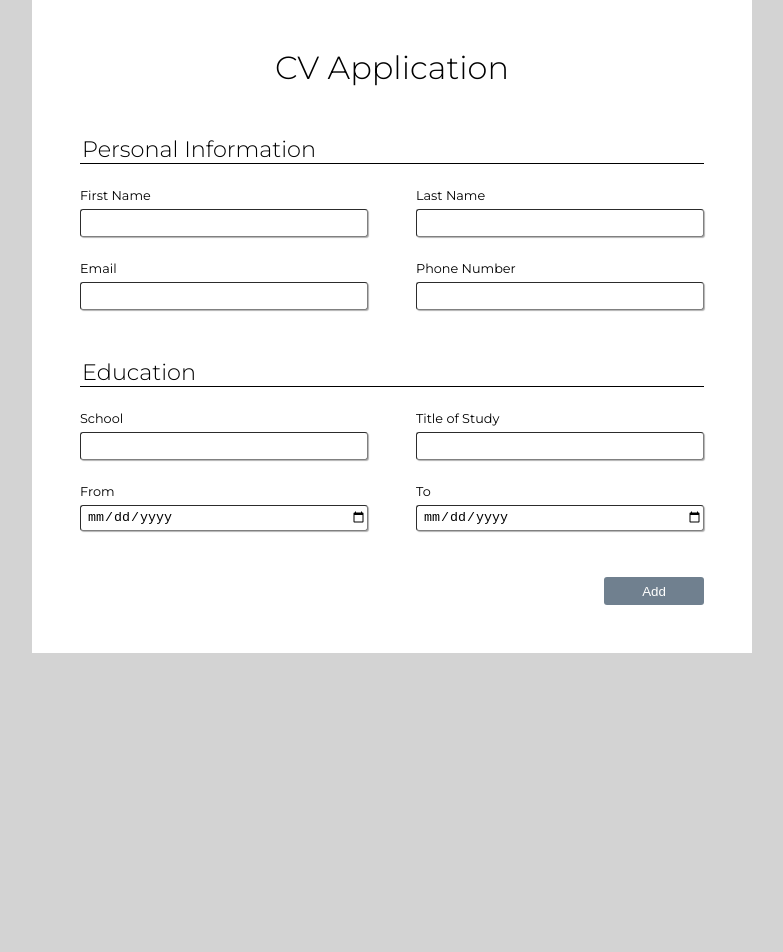
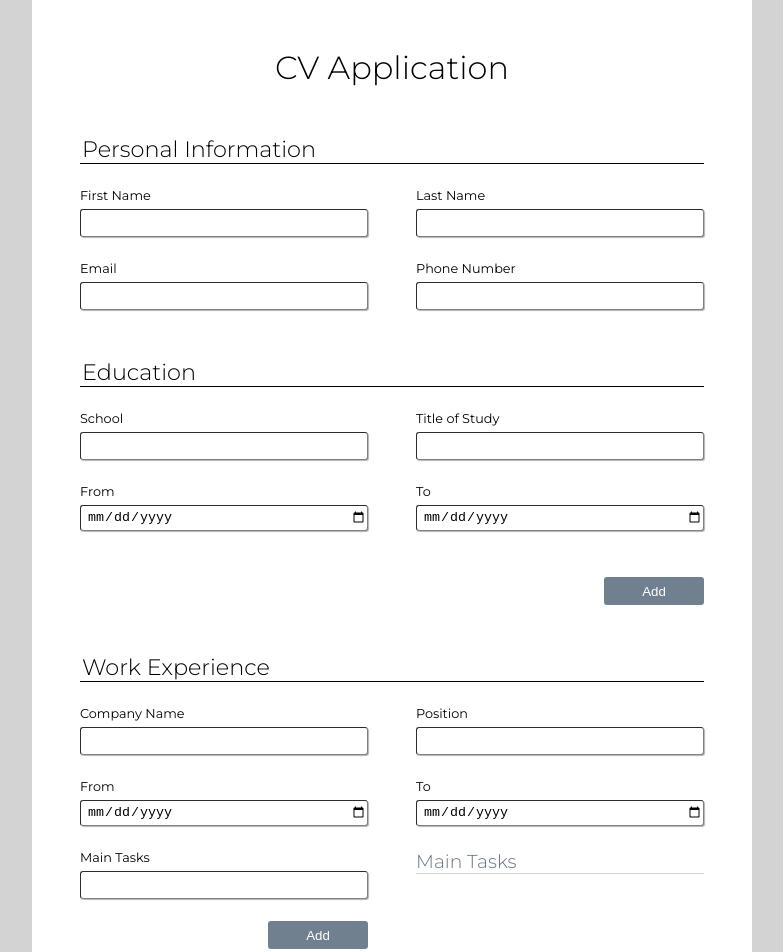
Before and after one commit to Ali-009/cv-app-2, a React (Create React App) app: page / in a window 1280 px wide. Shown: the top 952 px of the page, without its empty margins (248-1031 px from the left). Before the commit the page ends 800 px from the top, so only its background shows below. Built offline with nearby package versions, Linux system fonts and the light colour scheme.

Commit message:
Set up the basic layout for the work experience section

```diff
--- a/src/App.js
+++ b/src/App.js
@@ -2,8 +2,10 @@
 import React from 'react';
 import PersonalInfoInput from './components/PersonalInfoInput';
 import EducationInput from './components/EducationInput';
+import WorkExpInput from './components/WorkExpInput';
 import HistoryContainer from './components/HistoryContainer';
 import EduHistoryItem from './components/EduHistoryItem';
+import WorkHistoryItem from './components/WorkHistoryItem';
 
 import uniqid from 'uniqid'
 import './styles/app-style.css'
@@ -27,17 +29,34 @@ class App extends React.Component{
       eduStartEdit: '',
       eduEndEdit: '',
       eduEditIndex: 0,
+      companyName: '',
+      position: '',
+      workStart: '',
+      workEnd: '',
+      workHistory: [],
+      workHistoryEdit: false,
+      companyNameEdit: '',
+      positionEdit: '',
+      workStartEdit: '',
+      workEndEdit: '',
+      workEditIndex: 0,
     }
+
     //Used to create React Controlled Inputs
     this.updateForm = this.updateForm.bind(this)
     this.updateEditSection = this.updateEditSection.bind(this)
+
     //Used to add an item to a history array
     this.addHistory = this.addHistory.bind(this)
     this.addEduHistory = this.addEduHistory.bind(this)
+    this.addWorkHistory = this.addWorkHistory.bind(this)
+
     //Used for editing history arrays
     this.editHistory = this.editHistory.bind(this)
     this.editEduHistoryRequest = this.editEduHistoryRequest.bind(this)
+    this.editWorkHistoryRequest = this.editWorkHistoryRequest.bind(this)
     this.editEduHistory = this.editEduHistory.bind(this)
+    this.editWorkHistory = this.editWorkHistory.bind(this)
   }
 
   updateForm(name, value){
@@ -74,16 +93,39 @@ class App extends React.Component{
     })
   }
 
+  addWorkHistory(){
+    this.setState((state) => {
+      const {companyName, position, workStart, workEnd, workHistory} = state
+      const workData = {companyName, position, workStart, workEnd}
+      return{
+        workHistory: this.addHistory(workData, workHistory)
+      }
+    })
+  }
+
   //The request to edit history has to be separate for both education and work experience
-  //due to the small differences between them. An abstraction for both couldn't be written
+  //due to the small differences between them. An abstraction for both is not worth the effort
   editEduHistoryRequest(elementData, index){
+    const {school, studyTitle, eduStart, eduEnd} = elementData
     this.setState({
         eduHistoryEdit: true,
-        schoolEdit: elementData.school,
-        studyTitleEdit: elementData.studyTitle,
-        eduStartEdit: elementData.eduStart,
-        eduEndEdit: elementData.eduEnd,
+        schoolEdit: school,
+        studyTitleEdit: studyTitle,
+        eduStartEdit: eduStart,
+        eduEndEdit: eduEnd,
         eduEditIndex: index,
+    })
+  }
+
+  editWorkHistoryRequest(elementData, index){
+    const {companyName, position, workStart, workEnd} = elementData
+    this.setState({
+      workHistoryEdit: true,
+      companyNameEdit: companyName,
+      positionEdit: position,
+      workStartEdit: workStart,
+      workEndEdit: workEnd,
+      workEditIndex: index,
     })
   }
 
@@ -120,9 +162,27 @@ class App extends React.Component{
     })
   }
 
+  editWorkHistory(){
+    this.setState((state => {
+      const {companyNameEdit, positionEdit, workStartEdit, workEndEdit, workHistory, workEditIndex} = state
+      const editSource = {companyNameEdit, positionEdit, workStartEdit, workEndEdit}
+      let editTarget = {
+        companyName: '',
+        position: '',
+        workStart: '',
+        workEnd: '',
+      }
+
+      return{
+        workHistory: this.editHistory(workHistory, editSource, editTarget, workEditIndex)
+      }
+    }))
+  }
+
   render(){
     const {firstName, lastName, email, phoneNumber} = this.state
     const {school, studyTitle, eduStart, eduEnd, eduHistory, eduHistoryEdit} = this.state
+    const {companyName, position, workStart, workEnd, workHistory} = this.state
 
     //conditionally render the education history container
     let eduHistoryContainer = null
@@ -139,6 +199,24 @@ class App extends React.Component{
               )
             })}
           </ul>
+      </HistoryContainer>
+    }
+
+    //conditionally render the work history container
+    let workHistoryContainer = null
+    if(workHistory.length > 0){
+      workHistoryContainer
+      = <HistoryContainer title='Work History'>
+        <ul>
+          {workHistory.map((workHistoryElement, index) => {
+            return (
+              <WorkHistoryItem key={uniqid()}
+              workHistoryElement={workHistoryElement}
+              workHistoryElementIndex={index}
+              editWorkHistoryRequest={this.editWorkHistoryRequest}/>
+            )
+          })}
+        </ul>
       </HistoryContainer>
     }
 
@@ -170,6 +248,11 @@ class App extends React.Component{
             <EducationInput header='Education' school={school} studyTitle={studyTitle}
             eduStart={eduStart} eduEnd={eduEnd} updateForm={this.updateForm}
             buttonPurpose='Add' updateEduHistory={this.addEduHistory}/>
+
+            {workHistoryContainer}
+            <WorkExpInput header='Work Experience' companyName={companyName} position={position}
+            workStart={workStart} workEnd={workEnd} updateForm={this.updateForm}
+            buttonPurpose='Add' updateWorkHistory={this.addWorkHistory}/>
           </form>
       </div>
     )
--- a/src/components/EduHistoryItem.js
+++ b/src/components/EduHistoryItem.js
@@ -18,7 +18,8 @@ class EduHistoryItem extends React.Component{
         const formattedStartDate = new Date(eduStart).toLocaleDateString('en-GB')
         const formattedEndDate = new Date(eduEnd).toLocaleDateString('en-GB')
         return (
-            <li>Studied {studyTitle} in {school} from {formattedStartDate} to {formattedEndDate} <button onClick={this.handleHistoryEdit}>edit</button></li>
+            <li>Studied {studyTitle} in {school} from {formattedStartDate} to {formattedEndDate}
+            <button onClick={this.handleHistoryEdit}>edit</button></li>
         )
     }
 }
--- a/src/components/EducationInput.js
+++ b/src/components/EducationInput.js
@@ -5,10 +5,10 @@ import InputSection from './InputSection'
 class EducationInput extends React.Component{
     constructor(props){
         super(props)
-        this.handleClick = this.handleClick.bind(this)
+        this.addEduHistory = this.addEduHistory.bind(this)
     }
 
-    handleClick(event){
+    addEduHistory(event){
         event.preventDefault()
         this.props.updateEduHistory()
     }
@@ -26,7 +26,7 @@ class EducationInput extends React.Component{
                 <FormControl name='eduEnd' label='To' type='date'
                 value={eduEnd} updateForm={updateForm} />
                 <button className="input-button"
-                onClick={this.handleClick}>{buttonPurpose}</button>
+                onClick={this.addEduHistory}>{buttonPurpose}</button>
             </InputSection>
         )
     }
--- a/src/components/FormControl.js
+++ b/src/components/FormControl.js
@@ -12,7 +12,7 @@ class FormControl extends React.Component{
     }
 
     render(){
-        const {name, label, type, value} = this.props
+        const {name, label, type, value, children} = this.props
         if(type === null){
             type = 'text'
         }
@@ -22,6 +22,7 @@ class FormControl extends React.Component{
                 <input type={type} id={name} name={name}
                 onChange={this.handleChange}
                 value={value}/>
+                {children}
             </div>
         )
     }
--- /dev/null
+++ b/src/components/WorkExpInput.js
@@ -0,0 +1,44 @@
+import React from 'react'
+import FormControl from './FormControl'
+import InputSection from './InputSection'
+import HistoryContainer from './HistoryContainer'
+
+class WorkExpInput extends React.Component{
+    constructor(props){
+        super(props)
+        this.addWorkHistory = this.addWorkHistory.bind(this)
+    }
+
+    addWorkHistory(event){
+        event.preventDefault()
+        this.props.updateWorkHistory()
+    }
+
+    render(){
+        const {header, companyName, position, workStart, workEnd, mainTasksInput, updateForm, buttonPurpose} = this.props
+        return (
+            <InputSection title={header}>
+                <FormControl name='companyName' label='Company Name' value={companyName} updateForm={updateForm} />
+                <FormControl name='position' label='Position'
+                value={position} updateForm={updateForm} />
+                <FormControl name='workStart' label='From'
+                value={workStart} updateForm={updateForm}
+                type='date'/>
+                 <FormControl name='workEnd' label='To'
+                value={workEnd} updateForm={updateForm}
+                type='date'/>
+                <FormControl name='mainTasksInput' label='Main Tasks' value={mainTasksInput}
+                updateForm={updateForm}>
+                    <button className='input-button' onClick={this.addMainTask}>Add</button>
+                </FormControl>
+                <HistoryContainer title='Main Tasks'>
+
+                </HistoryContainer>
+                <button className="input-button"
+                onClick={this.addWorkHistory}>{buttonPurpose}</button>
+            </InputSection>
+        )
+    }
+}
+
+export default WorkExpInput
--- a/src/components/WorkHistoryItem.js
+++ b/src/components/WorkHistoryItem.js
@@ -0,0 +1,24 @@
+import React from 'react'
+
+class WorkHistoryItem extends React.Component{
+    constructor(props){
+        super(props)
+        this.handleHistoryEdit = this.handleHistoryEdit.bind(this)
+    }
+
+    handleHistoryEdit(event){
+        event.preventDefault()
+    }
+
+    render(){
+        const {companyName, position, workStart, workEnd} = this.props.workHistoryElement
+        const formattedStartDate = new Date(workStart).toLocaleDateString('en-GB')
+        const formattedEndDate = new Date(workEnd).toLocaleDateString('en-GB')
+        return (
+            <li>Worked in {companyName} as a {position} from {formattedStartDate} to {formattedEndDate}
+            <button onClick={this.handleHistoryEdit}>edit</button></li>
+        )
+    }
+}
+
+export default WorkHistoryItem
--- a/src/styles/app-style.css
+++ b/src/styles/app-style.css
@@ -43,6 +43,7 @@ ul{
 
 .history-container h3{
     font-weight: 300;
+    border-bottom: solid thin lightgray;
 }
 
 .history-container li{
--- a/src/styles/section-style.css
+++ b/src/styles/section-style.css
@@ -69,7 +69,20 @@ fieldset{
     justify-self: end;
 }
 
+.form-control > .input-button{
+    align-self: flex-end;
+}
+
 .input-button:hover{
     background-color: hsl(210deg, 12%, 45%);
     cursor: pointer;
 }
+
+.section-container > .history-container{
+    margin: 0;
+}
+
+.section-container > .history-container > h3{
+    margin-top: 0;
+    border-bottom: solid thin lightgray;
+}
```
